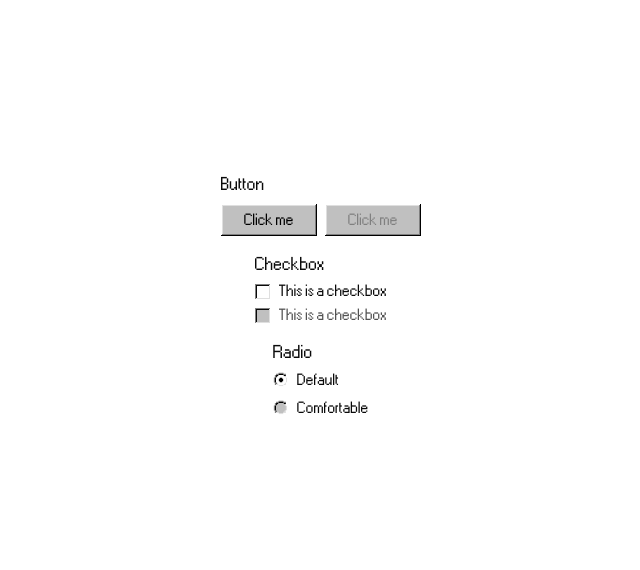
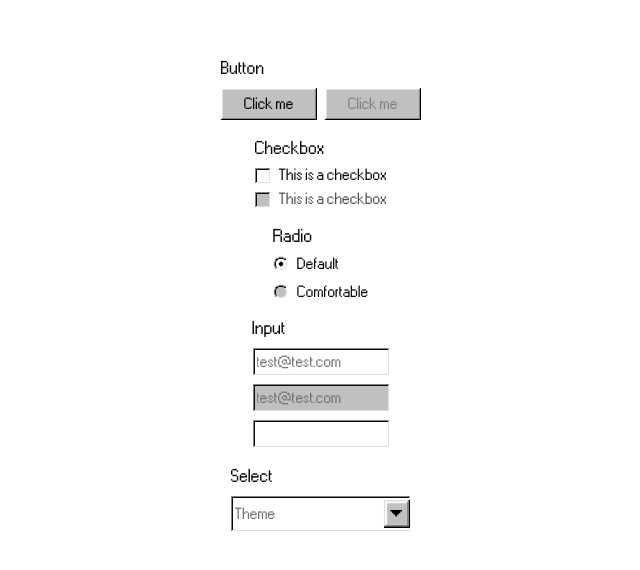
Before and after one commit to hidaviddong/98.ui, a Next.js app: page / in a window 1280 px wide. Shown: the part 106-676 px from the top of the page, without its empty margins (319-959 px from the left). Built offline with nearby package versions, Linux system fonts and the light colour scheme.

Commit message:
feat: select and input

```diff
--- a/app/page.tsx
+++ b/app/page.tsx
@@ -2,6 +2,14 @@ import { Button } from "@/components/ui/button";
 import { Checkbox } from "@/components/ui/checkbox";
 import { RadioGroup, RadioGroupItem } from "@/components/ui/radio-group";
 import { Label } from "@/components/ui/label";
+import { Input } from "@/components/ui/input";
+import {
+	Select,
+	SelectContent,
+	SelectItem,
+	SelectTrigger,
+	SelectValue,
+} from "@/components/ui/select";
 
 export default function Home() {
 	return (
@@ -52,6 +60,29 @@ export default function Home() {
 					</div>
 				</RadioGroup>
 			</div>
+
+			<div className="flex flex-col gap-2">
+				<p>Input</p>
+				<div className="flex flex-col gap-2">
+					<Input type="email" placeholder="test@test.com" />
+					<Input disabled type="email" placeholder="test@test.com" />
+					<Input type="password" />
+				</div>
+			</div>
+
+			<div className="flex flex-col gap-2">
+				<p>Select</p>
+				<Select>
+					<SelectTrigger className="w-[180px]">
+						<SelectValue placeholder="Theme" />
+					</SelectTrigger>
+					<SelectContent>
+						<SelectItem value="light">Light</SelectItem>
+						<SelectItem value="dark">Dark</SelectItem>
+						<SelectItem value="system">System</SelectItem>
+					</SelectContent>
+				</Select>
+			</div>
 		</div>
 	);
 }
--- /dev/null
+++ b/components/ui/input.tsx
@@ -0,0 +1,20 @@
+import * as React from "react";
+
+import { cn } from "@/lib/utils";
+
+function Input({ className, type, ...props }: React.ComponentProps<"input">) {
+	return (
+		<input
+			type={type}
+			data-slot="input"
+			className={cn(
+				"file:text-foreground shadow-checkbox placeholder:text-muted-foreground selection:bg-primary selection:text-primary-foreground border-input flex h-7 w-full min-w-0 bg-transparent px-1 py-1 text-base transition-[color,box-shadow] outline-none file:inline-flex file:h-7 file:border-0 file:bg-transparent file:text-sm file:font-medium disabled:pointer-events-none disabled:cursor-not-allowed disabled:bg-primary disabled:text-primary-foreground md:text-sm",
+				"aria-invalid:ring-destructive/20 aria-invalid:border-destructive",
+				className,
+			)}
+			{...props}
+		/>
+	);
+}
+
+export { Input };
--- a/components/ui/radio-group.tsx
+++ b/components/ui/radio-group.tsx
@@ -71,7 +71,7 @@ function CircleIcon({ className }: { className: string }) {
 			fill="none"
 			className={className}
 		>
-			<g clip-path="url(#clip0_4_63)">
+			<g clipPath="url(#clip0_4_63)">
 				<path
 					fillRule="evenodd"
 					clipRule="evenodd"
--- /dev/null
+++ b/components/ui/select.tsx
@@ -0,0 +1,231 @@
+"use client";
+
+import * as React from "react";
+import * as SelectPrimitive from "@radix-ui/react-select";
+
+import { cn } from "@/lib/utils";
+
+function SelectIcon({ className }: { className: string }) {
+	return (
+		<svg
+			xmlns="http://www.w3.org/2000/svg"
+			width="16"
+			height="17"
+			viewBox="0 0 16 17"
+			fill="none"
+			className={className}
+		>
+			<g clipPath="url(#clip0_3_2087)">
+				<path
+					fillRule="evenodd"
+					clipRule="evenodd"
+					d="M15 0H0V16H1V1H15V0Z"
+					fill="#DFDFDF"
+				/>
+				<path
+					fillRule="evenodd"
+					clipRule="evenodd"
+					d="M2 1H1V15H2V2H14V1H2Z"
+					fill="white"
+				/>
+				<path
+					fillRule="evenodd"
+					clipRule="evenodd"
+					d="M16 17H0V16H15V0H16V17Z"
+					fill="black"
+				/>
+				<path
+					fillRule="evenodd"
+					clipRule="evenodd"
+					d="M15 1H14V15H1V16H15V1Z"
+					fill="#808080"
+				/>
+				<path d="M2 2H14V15H2V2Z" fill="#C0C0C0" />
+				<path
+					fillRule="evenodd"
+					clipRule="evenodd"
+					d="M11 6H4V7H5V8H6V9H7V10H8V9H9V8H10V7H11V6Z"
+					fill="black"
+				/>
+			</g>
+			<defs>
+				<clipPath id="clip0_3_2087">
+					<rect width="16" height="17" fill="white" />
+				</clipPath>
+			</defs>
+		</svg>
+	);
+}
+
+function Select({
+	...props
+}: React.ComponentProps<typeof SelectPrimitive.Root>) {
+	return <SelectPrimitive.Root data-slot="select" {...props} />;
+}
+
+function SelectGroup({
+	...props
+}: React.ComponentProps<typeof SelectPrimitive.Group>) {
+	return <SelectPrimitive.Group data-slot="select-group" {...props} />;
+}
+
+function SelectValue({
+	...props
+}: React.ComponentProps<typeof SelectPrimitive.Value>) {
+	return <SelectPrimitive.Value data-slot="select-value" {...props} />;
+}
+
+function SelectTrigger({
+	className,
+	size = "default",
+	children,
+	...props
+}: React.ComponentProps<typeof SelectPrimitive.Trigger> & {
+	size?: "sm" | "default";
+}) {
+	return (
+		<SelectPrimitive.Trigger
+			data-slot="select-trigger"
+			data-size={size}
+			className={cn(
+				"shadow-checkbox data-[placeholder]:text-muted-foreground [&_svg:not([class*='text-'])]:text-muted-foreground aria-invalid:ring-destructive/20 dark:aria-invalid:ring-destructive/40 aria-invalid:border-destructive dark:bg-input/30 dark:hover:bg-input/50 flex w-fit items-center justify-between gap-2 bg-transparent px-1 py-1 pr-0 text-sm whitespace-nowrap transition-[color,box-shadow] outline-none disabled:cursor-not-allowed disabled:opacity-50  disabled:bg-[#DFDFDF] data-[size=default]:h-9 data-[size=sm]:h-8 *:data-[slot=select-value]:line-clamp-1 *:data-[slot=select-value]:flex *:data-[slot=select-value]:items-center *:data-[slot=select-value]:gap-2 [&_svg]:pointer-events-none [&_svg]:shrink-0 [&_svg:not([class*='size-'])]:size-4",
+				className,
+			)}
+			{...props}
+		>
+			{children}
+			<SelectPrimitive.Icon asChild>
+				<SelectIcon className="size-7" />
+			</SelectPrimitive.Icon>
+		</SelectPrimitive.Trigger>
+	);
+}
+
+function SelectContent({
+	className,
+	children,
+	position = "popper",
+	...props
+}: React.ComponentProps<typeof SelectPrimitive.Content>) {
+	return (
+		<SelectPrimitive.Portal>
+			<SelectPrimitive.Content
+				data-slot="select-content"
+				className={cn(
+					"bg-popover border-1 border-black text-popover-foreground data-[state=open]:animate-in data-[state=closed]:animate-out data-[state=closed]:fade-out-0 data-[state=open]:fade-in-0 data-[state=closed]:zoom-out-95 data-[state=open]:zoom-in-95 data-[side=bottom]:slide-in-from-top-2 data-[side=left]:slide-in-from-right-2 data-[side=right]:slide-in-from-left-2 data-[side=top]:slide-in-from-bottom-2 relative z-50 max-h-(--radix-select-content-available-height) min-w-[8rem] origin-(--radix-select-content-transform-origin) overflow-x-hidden overflow-y-auto",
+					position === "popper" &&
+						"data-[side=bottom]:translate-y-1 data-[side=left]:-translate-x-1 data-[side=right]:translate-x-1 data-[side=top]:-translate-y-1",
+					className,
+				)}
+				position={position}
+				{...props}
+			>
+				<SelectScrollUpButton />
+				<SelectPrimitive.Viewport
+					className={cn(
+						"p-1",
+						position === "popper" &&
+							"p-0 h-[var(--radix-select-trigger-height)] w-full min-w-[var(--radix-select-trigger-width)] scroll-my-1",
+					)}
+				>
+					{children}
+				</SelectPrimitive.Viewport>
+				<SelectScrollDownButton />
+			</SelectPrimitive.Content>
+		</SelectPrimitive.Portal>
+	);
+}
+
+function SelectLabel({
+	className,
+	...props
+}: React.ComponentProps<typeof SelectPrimitive.Label>) {
+	return (
+		<SelectPrimitive.Label
+			data-slot="select-label"
+			className={cn("text-muted-foreground px-2 py-1.5 text-xs", className)}
+			{...props}
+		/>
+	);
+}
+
+function SelectItem({
+	className,
+	children,
+	...props
+}: React.ComponentProps<typeof SelectPrimitive.Item>) {
+	return (
+		<SelectPrimitive.Item
+			data-slot="select-item"
+			className={cn(
+				"m-0 [&_svg:not([class*='text-'])]:text-muted-foreground relative flex w-full cursor-default items-center gap-2 pl-1 border border-transparent hover:border-dashed text-sm outline-hidden select-none data-[disabled]:pointer-events-none data-[disabled]:opacity-50 [&_svg]:pointer-events-none [&_svg]:shrink-0 [&_svg:not([class*='size-'])]:size-4 *:[span]:last:flex *:[span]:last:items-center *:[span]:last:gap-2 data-[state=checked]:bg-[#0000A3] data-[state=checked]:text-white data-[state=checked]:border data-[state=checked]:border-[#FFFE54] data-[state=checked]:border-dashed",
+				className,
+			)}
+			{...props}
+		>
+			<SelectPrimitive.ItemText>{children}</SelectPrimitive.ItemText>
+		</SelectPrimitive.Item>
+	);
+}
+
+function SelectSeparator({
+	className,
+	...props
+}: React.ComponentProps<typeof SelectPrimitive.Separator>) {
+	return (
+		<SelectPrimitive.Separator
+			data-slot="select-separator"
+			className={cn("bg-border pointer-events-none -mx-1 my-1 h-px", className)}
+			{...props}
+		/>
+	);
+}
+
+function SelectScrollUpButton({
+	className,
+	...props
+}: React.ComponentProps<typeof SelectPrimitive.ScrollUpButton>) {
+	return (
+		<SelectPrimitive.ScrollUpButton
+			data-slot="select-scroll-up-button"
+			className={cn(
+				"flex cursor-default items-center justify-center py-1",
+				className,
+			)}
+			{...props}
+		>
+			<SelectIcon className="size-4" />
+		</SelectPrimitive.ScrollUpButton>
+	);
+}
+
+function SelectScrollDownButton({
+	className,
+	...props
+}: React.ComponentProps<typeof SelectPrimitive.ScrollDownButton>) {
+	return (
+		<SelectPrimitive.ScrollDownButton
+			data-slot="select-scroll-down-button"
+			className={cn(
+				"flex cursor-default items-center justify-center py-1",
+				className,
+			)}
+			{...props}
+		>
+			<SelectIcon className="size-4" />
+		</SelectPrimitive.ScrollDownButton>
+	);
+}
+
+export {
+	Select,
+	SelectContent,
+	SelectGroup,
+	SelectItem,
+	SelectLabel,
+	SelectScrollDownButton,
+	SelectScrollUpButton,
+	SelectSeparator,
+	SelectTrigger,
+	SelectValue,
+};
--- a/package.json
+++ b/package.json
@@ -17,6 +17,7 @@
     "@radix-ui/react-checkbox": "^1.3.1",
     "@radix-ui/react-label": "^2.1.7",
     "@radix-ui/react-radio-group": "^1.3.7",
+    "@radix-ui/react-select": "^2.2.5",
     "@radix-ui/react-slot": "^1.2.2",
     "class-variance-authority": "^0.7.1",
     "clsx": "^2.1.1",
--- a/registry.json
+++ b/registry.json
@@ -42,6 +42,30 @@
               "type": "registry:component"
             }
           ]
+        },
+        {
+          "name": "input",
+          "type": "registry:component",
+          "title": "win98 input",
+          "dependencies": ["class-variance-authority"],
+          "files": [
+            {
+              "path": "components/ui/input.tsx",
+              "type": "registry:component"
+            }
+          ]
+        },
+        {
+          "name": "select",
+          "type": "registry:component",
+          "title": "win98 select",
+          "dependencies": ["class-variance-authority"],
+          "files": [
+            {
+              "path": "components/ui/select.tsx",
+              "type": "registry:component"
+            }
+          ]
         }
     ]
 }
```
Also changed, not shown: 1 other file (tests, documents, lock files or other folders).
